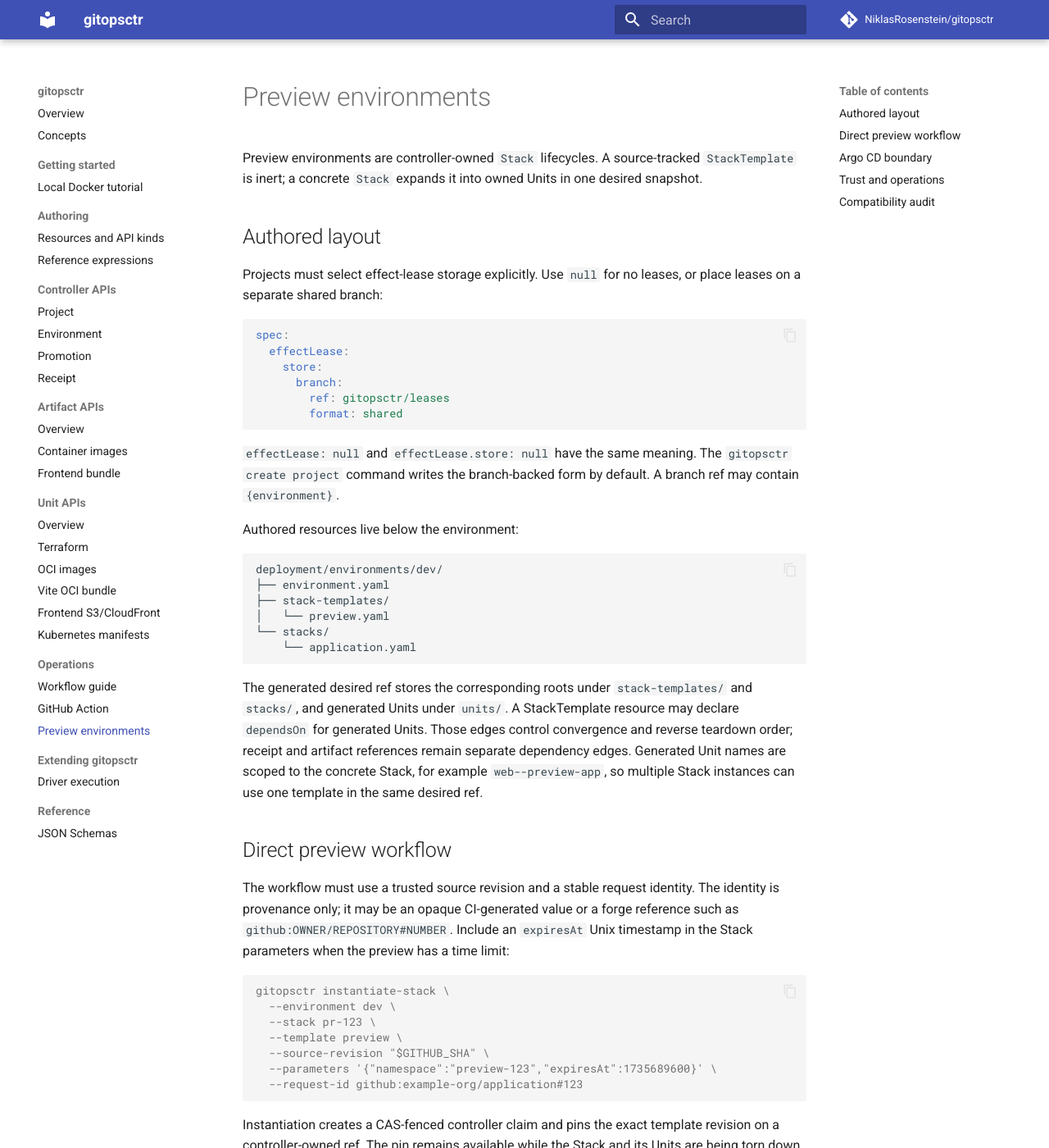
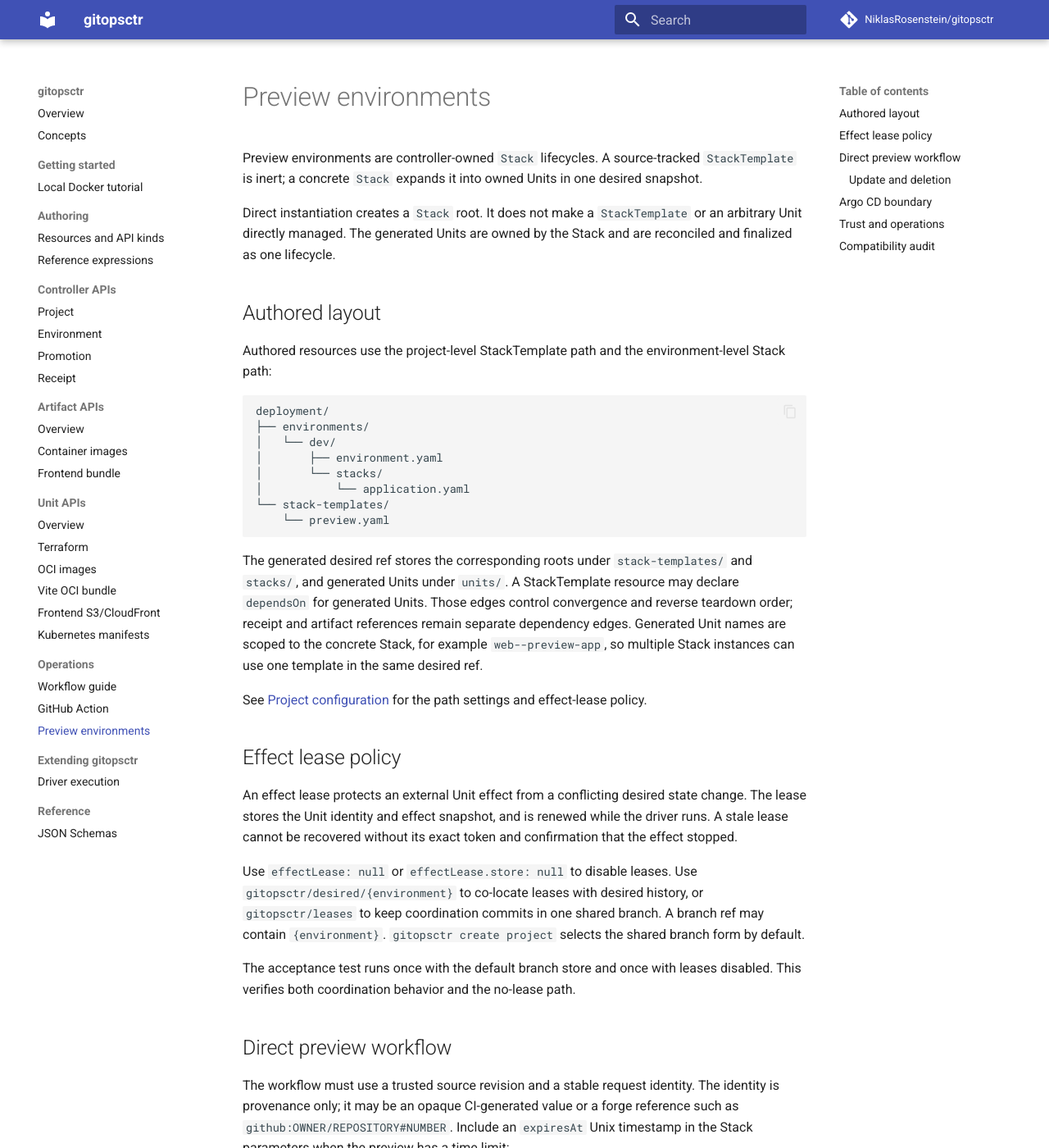
Before and after one commit to NiklasRosenstein/gitopsctr, an MkDocs documentation site: the page built from docs/preview-environments.md, in a window 1280 px wide and 1400 px high. Shown: the whole window at 82% size. Built offline with MkDocs 1.6.1 and Material for MkDocs 9.7.7, drawn with Linux system fonts in a browser that asks for light colours; comment, search, counter and statistics services are not loaded; some of the changed text lies outside the part shown.

Commit message:
docs: clarify direct stacks and effect leases

````diff
--- a/docs/preview-environments.md
+++ b/docs/preview-environments.md
@@ -4,33 +4,24 @@ Preview environments are controller-owned `Stack` lifecycles. A source-tracked
 `StackTemplate` is inert; a concrete `Stack` expands it into owned Units in one
 desired snapshot.
 
+Direct instantiation creates a `Stack` root. It does not make a
+`StackTemplate` or an arbitrary Unit directly managed. The generated Units are
+owned by the Stack and are reconciled and finalized as one lifecycle.
+
 ## Authored layout
 
-Projects must select effect-lease storage explicitly. Use `null` for no
-leases, or place leases on a separate shared branch:
-
-```yaml
-spec:
-  effectLease:
-    store:
-      branch:
-        ref: gitopsctr/leases
-        format: shared
-```
-
-`effectLease: null` and `effectLease.store: null` have the same meaning.
-The `gitopsctr create project` command writes the branch-backed form by
-default. A branch ref may contain `{environment}`.
-
-Authored resources live below the environment:
+Authored resources use the project-level StackTemplate path and the
+environment-level Stack path:
 
 ```text
-deployment/environments/dev/
-├── environment.yaml
-├── stack-templates/
-│   └── preview.yaml
-└── stacks/
-    └── application.yaml
+deployment/
+├── environments/
+│   └── dev/
+│       ├── environment.yaml
+│       └── stacks/
+│           └── application.yaml
+└── stack-templates/
+    └── preview.yaml
 ```
 
 The generated desired ref stores the corresponding roots under
@@ -40,6 +31,26 @@ control convergence and reverse teardown order; receipt and artifact references
 remain separate dependency edges. Generated Unit names are scoped to the
 concrete Stack, for example `web--preview-app`, so multiple Stack instances can
 use one template in the same desired ref.
+
+See [Project configuration](project-configuration.md) for the path settings
+and effect-lease policy.
+
+## Effect lease policy
+
+An effect lease protects an external Unit effect from a conflicting desired
+state change. The lease stores the Unit identity and effect snapshot, and is
+renewed while the driver runs. A stale lease cannot be recovered without its
+exact token and confirmation that the effect stopped.
+
+Use `effectLease: null` or `effectLease.store: null` to disable leases. Use
+`gitopsctr/desired/{environment}` to co-locate leases with desired history, or
+`gitopsctr/leases` to keep coordination commits in one shared branch. A branch
+ref may contain `{environment}`. `gitopsctr create project` selects the shared
+branch form by default.
+
+The acceptance test runs once with the default branch store and once with
+leases disabled. This verifies both coordination behavior and the no-lease
+path.
 
 ## Direct preview workflow
 
@@ -58,6 +69,10 @@ gitopsctr instantiate-stack \
   --request-id github:example-org/application#123
 ```
 
+The request is replay-safe. Keep the same request ID when retrying the same
+operation. The source revision must be trusted CI input; a moving ref is
+resolved and pinned during instantiation.
+
 Instantiation creates a CAS-fenced controller claim and pins the exact template
 revision on a controller-owned ref. The pin remains available while the Stack
 and its Units are being torn down and is released only after successful
@@ -73,6 +88,52 @@ finalization commands. The core CLI does not inspect forge state, decide
 eligibility, detect orphaned previews, or release pins through an out-of-band
 path. The Unit finalization commands must complete the owned closure before the
 Stack root can be finalized.
+
+### Update and deletion
+
+Save the Stack UID and current desired revision from the instantiation result.
+Use both as fences for an update:
+
+```console
+gitopsctr update-direct-stack \
+  --environment preview \
+  --stack pr-123 \
+  --uid "$STACK_UID" \
+  --desired-revision "$DESIRED_REVISION" \
+  --template preview \
+  --source-revision "$GITHUB_SHA" \
+  --parameters '{"namespace":"preview-123","expiresAt":1735689600}' \
+  --request-id github:example-org/application#123:refresh
+```
+
+If an input artifact is not observed yet, advance and reconcile the producer,
+then retry the update with a new request ID. The update preserves the Stack and
+child Unit UIDs.
+
+When the preview is no longer eligible, request deletion with the current Stack
+UID:
+
+```console
+gitopsctr request-delete-direct-stack \
+  --environment preview \
+  --stack pr-123 \
+  --uid "$STACK_UID"
+```
+
+Reconcile and finalize each owned Unit in reverse dependency order. Then
+finalize the Stack root with its deletion generation:
+
+```console
+gitopsctr finalize-stack \
+  --environment preview \
+  --stack pr-123 \
+  --uid "$STACK_UID" \
+  --deletion-generation "$STACK_DELETION_GENERATION"
+```
+
+Do not delete desired documents or controller pins manually. If an operation
+is gated or interrupted, repeat it with the same UID and generation fences
+after the required candidate or observation is available.
 
 ## Argo CD boundary
 
````
Also changed, not shown: PREVIEW_ENVIRONMENTS_SPEC.md (+20 -2 lines), docs/project-configuration.md (+35 -0 lines).
